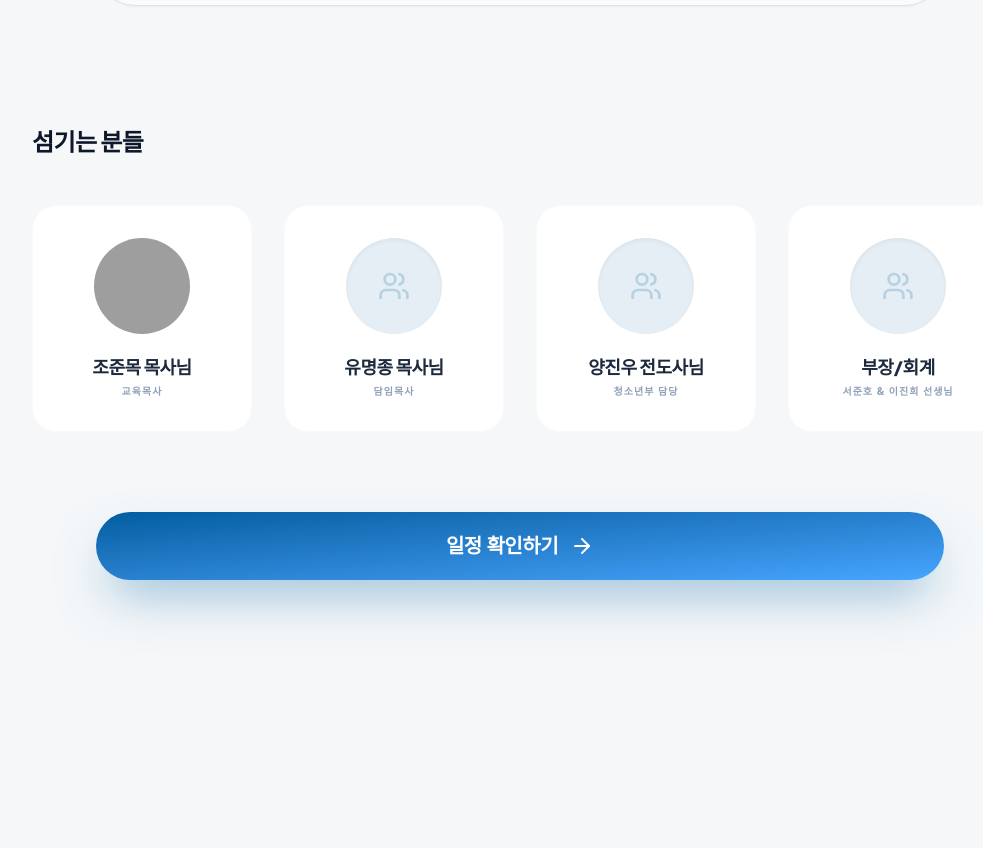
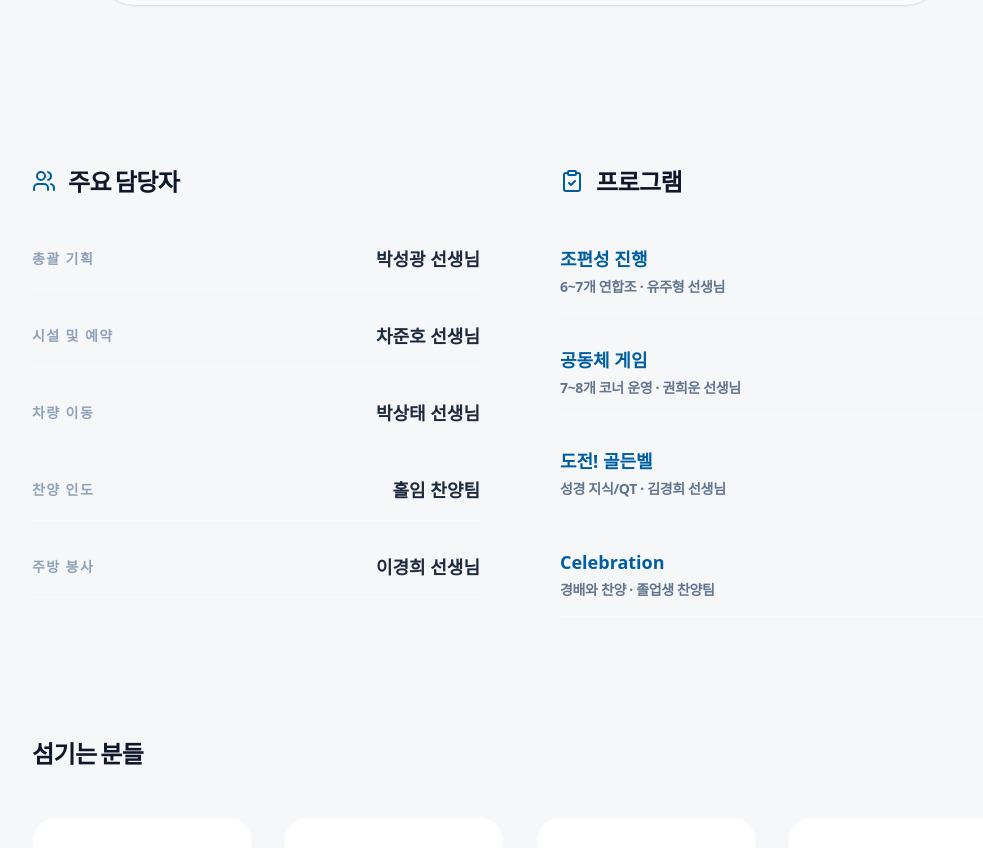
Before and after one commit to timpark0210-lang/2026-pav-retreat-vercel, a Next.js app: page / in a window 1280 px wide. Shown: the part 1251-2099 px from the top of the page, without its empty margins (120-1103 px from the left). Before the commit the page ends 1959 px from the top, so only its background shows below. Built offline with nearby package versions, Linux system fonts and the light colour scheme; no server answers; grey boxes are pictures that could not be loaded.

Commit message:
add_operational_excellence_sections_and_fix_sync_issue

```diff
--- a/src/app/page.tsx
+++ b/src/app/page.tsx
@@ -136,8 +136,58 @@ export default async function HomePage() {
            </div>
         </div>
       </section>
+       {/* 4. Operational Excellence (Contacts & Programs) */}
+       <section className="px-6 max-w-5xl mx-auto w-full grid grid-cols-1 md:grid-cols-2 gap-12 md:gap-20 py-10">
+          {/* Key Contacts */}
+          <div className="space-y-8">
+             <div className="flex items-center gap-3">
+                <Users className="text-primary" size={24} />
+                <h2 className="text-2xl font-black tracking-tight uppercase">
+                  {mainData?.section_contacts_title || "주요 담당자"}
+                </h2>
+             </div>
+             <div className="space-y-4">
+                {[1, 2, 3, 4, 5].map((i) => {
+                  const label = mainData?.[`contact_${i}_label`];
+                  const value = mainData?.[`contact_${i}_value`];
+                  if (!label) return null;
 
-      {/* 4. Ministry Team */}
+                  return (
+                    <div key={i} className="flex items-center justify-between py-4 border-b border-slate-50 group hover:px-2 transition-all">
+                      <span className="text-slate-400 font-bold text-sm uppercase tracking-widest">{label}</span>
+                      <span className="text-slate-800 font-black text-lg text-right">{value}</span>
+                    </div>
+                  );
+                })}
+             </div>
+          </div>
+
+          {/* Core Programs */}
+          <div className="space-y-8">
+             <div className="flex items-center gap-3">
+                <ClipboardCheck className="text-primary" size={24} />
+                <h2 className="text-2xl font-black tracking-tight uppercase">
+                  {mainData?.section_programs_title || "프로그램"}
+                </h2>
+             </div>
+             <div className="space-y-4">
+                {[1, 2, 3, 4].map((i) => {
+                  const label = mainData?.[`program_${i}_label`];
+                  const value = mainData?.[`program_${i}_value`];
+                  if (!label) return null;
+
+                  return (
+                    <div key={i} className="flex flex-col gap-1 py-4 border-b border-slate-50 group hover:px-2 transition-all">
+                      <span className="text-primary font-black text-lg">{label}</span>
+                      <span className="text-slate-500 font-bold text-sm tracking-tight">{value}</span>
+                    </div>
+                  );
+                })}
+             </div>
+          </div>
+       </section>
+
+       {/* 5. Ministry Team */}
       <section className="px-6 max-w-5xl mx-auto w-full space-y-12">
          <h2 className="text-2xl font-black tracking-tight uppercase">
            {mainData?.section_staff_title || "Key Staff"}
--- a/src/lib/google-sheets.ts
+++ b/src/lib/google-sheets.ts
@@ -147,6 +147,20 @@ export async function getMainData() {
     staff_4_name: "부장/회계",
     staff_4_role: "서준호 & 이진희 선생님",
     staff_4_img: "",
+    // New Sections
+    section_contacts_title: "주요 담당자",
+    section_programs_title: "프로그램",
+    // Contacts (5)
+    contact_1_label: "총괄 기획", contact_1_value: "박성광 선생님",
+    contact_2_label: "시설 및 예약", contact_2_value: "차준호 선생님",
+    contact_3_label: "차량 이동", contact_3_value: "박상태 선생님",
+    contact_4_label: "찬양 인도", contact_4_value: "홀임 찬양팀",
+    contact_5_label: "주방 봉사", contact_5_value: "이경희 선생님",
+    // Programs (4)
+    program_1_label: "조편성 진행", program_1_value: "6~7개 연합조 · 유주형 선생님",
+    program_2_label: "공동체 게임", program_2_value: "7~8개 코너 운영 · 권희운 선생님",
+    program_3_label: "도전! 골든벨", program_3_value: "성경 지식/QT · 김경희 선생님",
+    program_4_label: "Celebration", program_4_value: "경배와 찬양 · 졸업생 찬양팀",
   };
 
   try {
```
